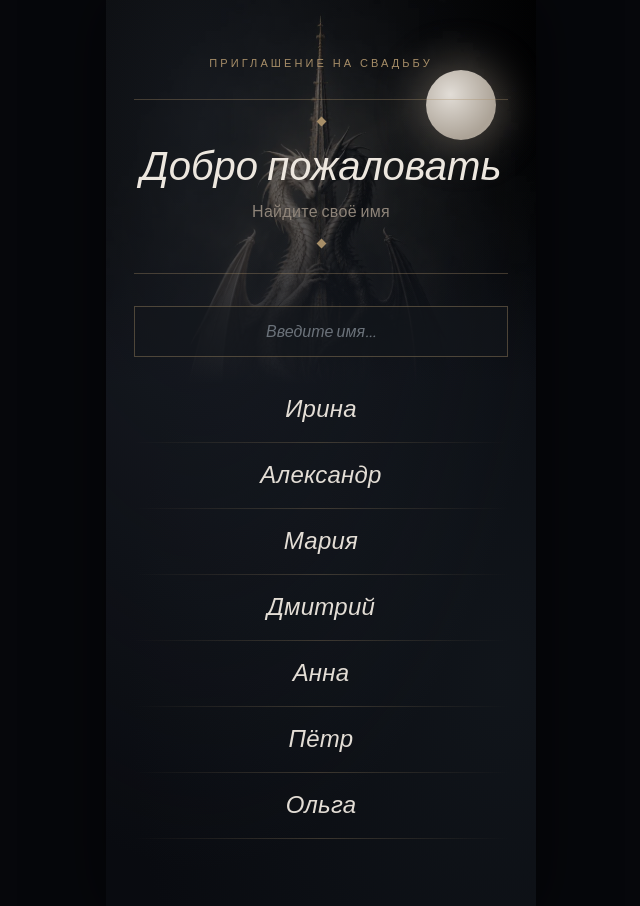
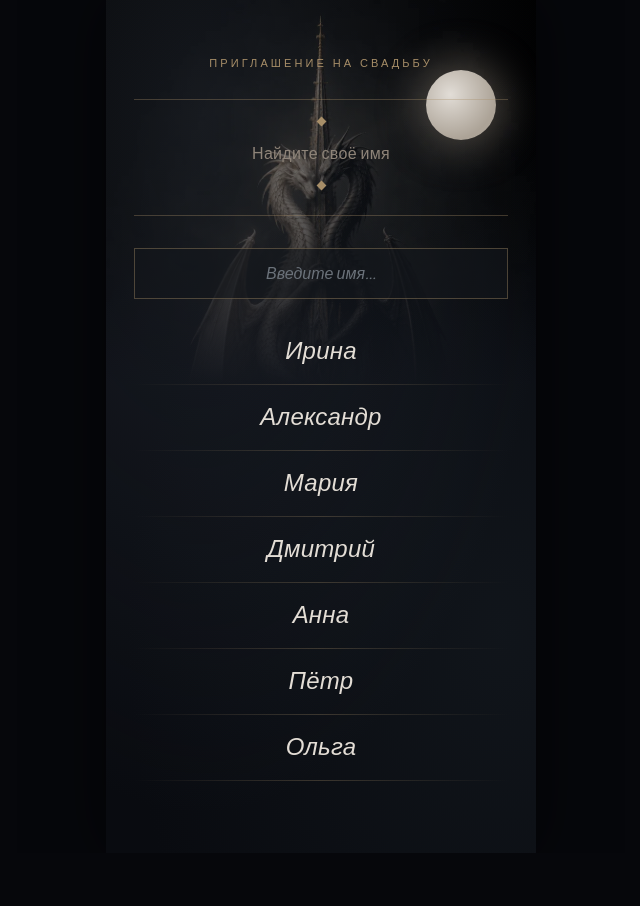
Before and after one commit to Doremi203/wedding, a Next.js app: page / in a window 1280 px wide. Shown: the top 906 px of the page, without its empty margins (319-959 px from the left). After the commit the page ends 853 px from the top, so only its background shows below. Built offline with nearby package versions, Linux system fonts and the light colour scheme.

Commit message:
Hide "Добро пожаловать" heading to reveal ENTRY background art
The large title text covered the dragon/tower artwork right where
it reads clearest. Kept it as a visually-hidden h1 for screen
readers/document structure; "Найдите своё имя" remains as the
visible cue.

```diff
--- a/src/components/EntryScreen/EntryScreen.module.css
+++ b/src/components/EntryScreen/EntryScreen.module.css
@@ -58,15 +58,6 @@
 
 .titleBlock .diamondBottom {
   margin-top: 18px;
-}
-
-.title {
-  font-family: var(--font-cormorant), serif;
-  font-style: italic;
-  font-weight: 500;
-  font-size: 40px;
-  margin: 0 0 10px;
-  color: var(--color-ivory);
 }
 
 .subtitle {
--- a/src/components/EntryScreen/EntryScreen.tsx
+++ b/src/components/EntryScreen/EntryScreen.tsx
@@ -43,7 +43,7 @@ export function EntryScreen({ guests, onSelectGuest }: EntryScreenProps) {
         <div className={styles.diamondTop}>
           <Diamond />
         </div>
-        <h1 className={styles.title}>Добро пожаловать</h1>
+        <h1 className="sr-only">Добро пожаловать</h1>
         <div className={styles.subtitle}>Найдите своё имя</div>
         <div className={styles.diamondBottom}>
           <Diamond />
```
